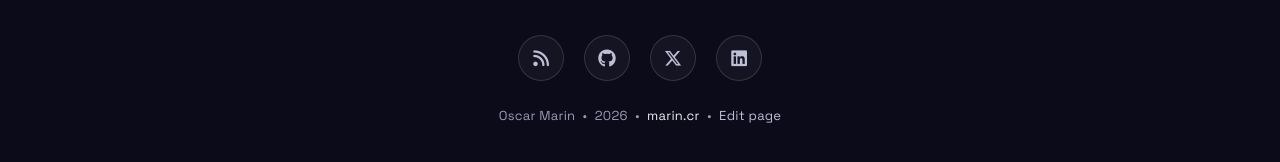
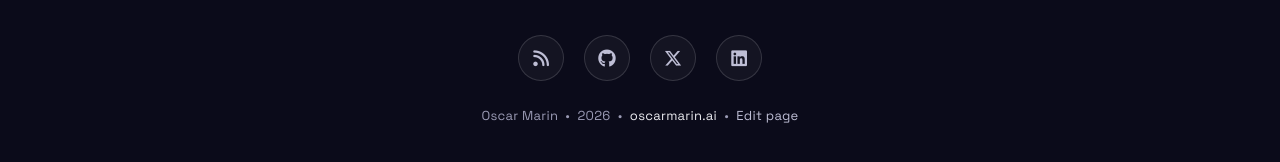
Before and after one commit to marinoscar/marinoscar.github.io, a Jekyll site: the page built from index.md, in a window 1280 px wide and 900 px high, scrolled down 1992 px. Shown: the part 725-887 px from the top of the window. Built offline with Jekyll 4.4.1, drawn with Linux system fonts in a browser that asks for light colours; comment, search, counter and statistics services are not loaded; some of the changed text lies outside the part shown.

Commit message:
Point site URL to oscarmarin.ai
Update url, url-pretty, and CNAME from marin.cr to the new
oscarmarin.ai domain so navbar/home links and the custom domain
resolve correctly.

Co-Authored-By: Claude Opus 4.8 (1M context) <noreply@anthropic.com>

```diff
--- a/_config.yml
+++ b/_config.yml
@@ -13,7 +13,7 @@
 title: Oscar Marin
 
 # If you are building a simple GitHub user page (http://username.github.io) then use these settings:
-url: "https://marin.cr"
+url: "https://oscarmarin.ai"
 baseurl: ""
 
 # Your name to show in the footer
@@ -102,7 +102,7 @@ share-links-active:
 
 # How to display the link to your website in the footer
 # Remove this if you don't want a link in the footer
-url-pretty: "marin.cr"
+url-pretty: "oscarmarin.ai"
 
 # Add the website title to the title of every page
 title-on-all-pages: true
```
Also changed, not shown: CNAME (line endings or trailing spaces).
